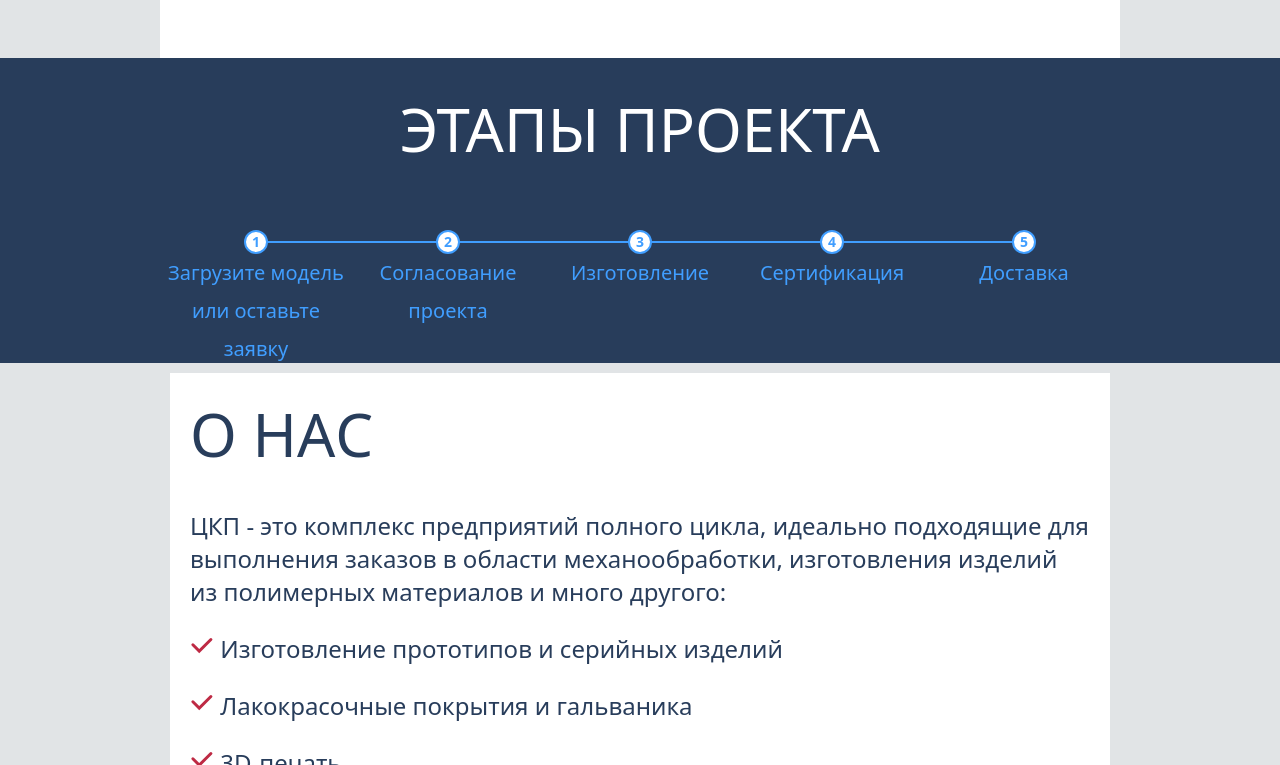
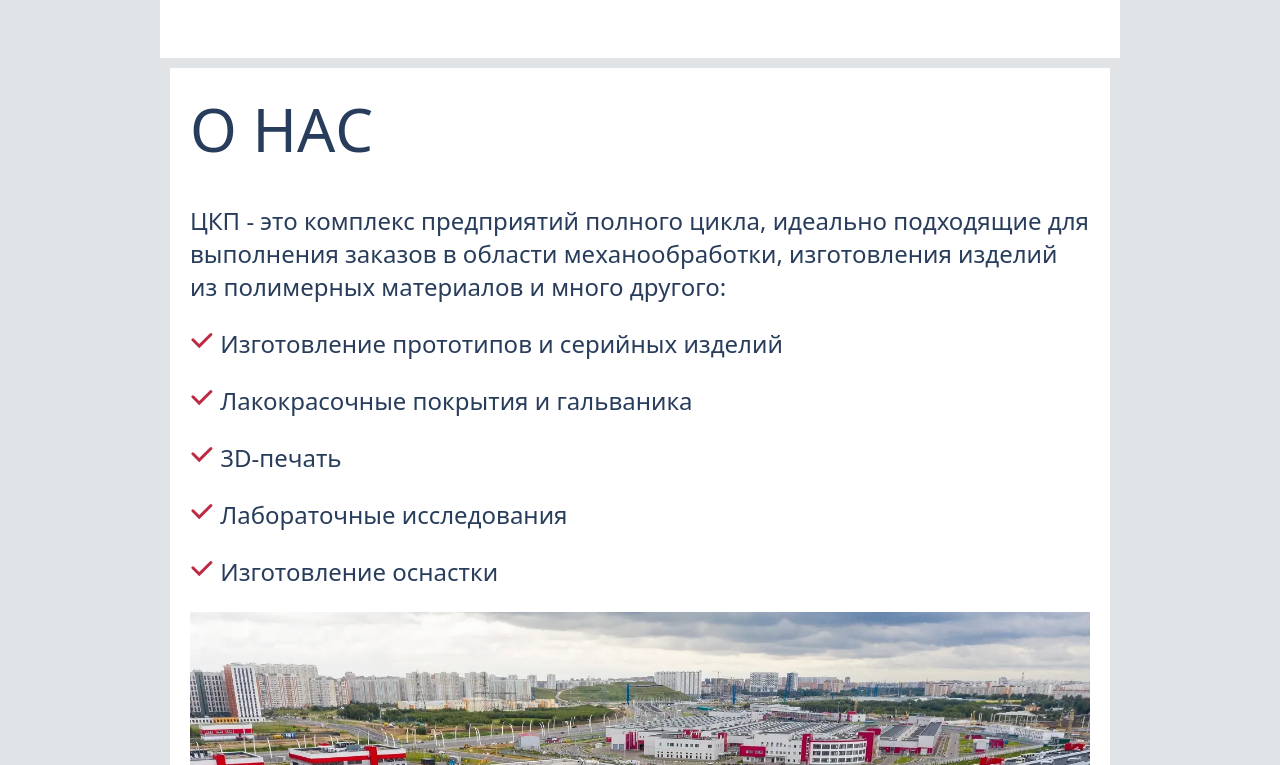
Before and after one commit to js-owl/maas-front, a Vue app: page / in a window 1280 px wide. Shown: the part 1355-2120 px from the top of the page. Built offline with nearby package versions, Linux system fonts and the light colour scheme; no server answers.

Commit message:
Update 21.10

```diff
--- a/components.d.ts
+++ b/components.d.ts
@@ -51,8 +51,6 @@ declare module 'vue' {
     ElRow: typeof import('element-plus/es')['ElRow']
     ElSelect: typeof import('element-plus/es')['ElSelect']
     ElSkeleton: typeof import('element-plus/es')['ElSkeleton']
-    ElStep: typeof import('element-plus/es')['ElStep']
-    ElSteps: typeof import('element-plus/es')['ElSteps']
     ElSubMenu: typeof import('element-plus/es')['ElSubMenu']
     ElTable: typeof import('element-plus/es')['ElTable']
     ElTableColumn: typeof import('element-plus/es')['ElTableColumn']
--- a/public/build-info.json
+++ b/public/build-info.json
@@ -2,8 +2,8 @@
   "version": "3.0.0",
   "name": "m-front",
   "description": "Manufacturing Frontend - API v3.0.0 Compatible",
-  "buildDate": "2025-10-20T11:48:19.899Z",
-  "buildDateFormatted": "2025-10-20",
+  "buildDate": "2025-10-21T07:18:39.090Z",
+  "buildDateFormatted": "2025-10-21",
   "gitHash": "unknown",
   "gitBranch": "unknown",
   "apiVersion": "3.0.0",
--- a/src/pages/HomePage.vue
+++ b/src/pages/HomePage.vue
@@ -5,7 +5,7 @@ import SectionModel from '../components/sections/SectionModel.vue'
 import SectionAbility from '../components/sections/SectionAbility.vue'
 import SectionAbout from '../components/sections/SectionAbout.vue'
 import SectionAdvantages from '../components/sections/SectionAdvantages.vue'
-import SectionMilestones from '../components/sections/SectionMilestones.vue'
+// import SectionMilestones from '../components/sections/SectionMilestones.vue'
 
 const { width } = useWindowSize()
 const isMobile = computed(() => width.value < 768)
@@ -18,13 +18,12 @@ const isMobile = computed(() => width.value < 768)
         <el-col :offset="3" :span="18">
           <SectionModel />
           <SectionAbility />
+          <SectionAbout />
         </el-col>
       </el-row>
-      <SectionMilestones />
+      <!-- <SectionMilestones /> -->
       <el-row>
-        <el-col :offset="3" :span="18">
-          <SectionAbout />
-        </el-col>
+        <el-col :offset="3" :span="18"> </el-col>
       </el-row>
       <SectionAdvantages />
     </div>
```
